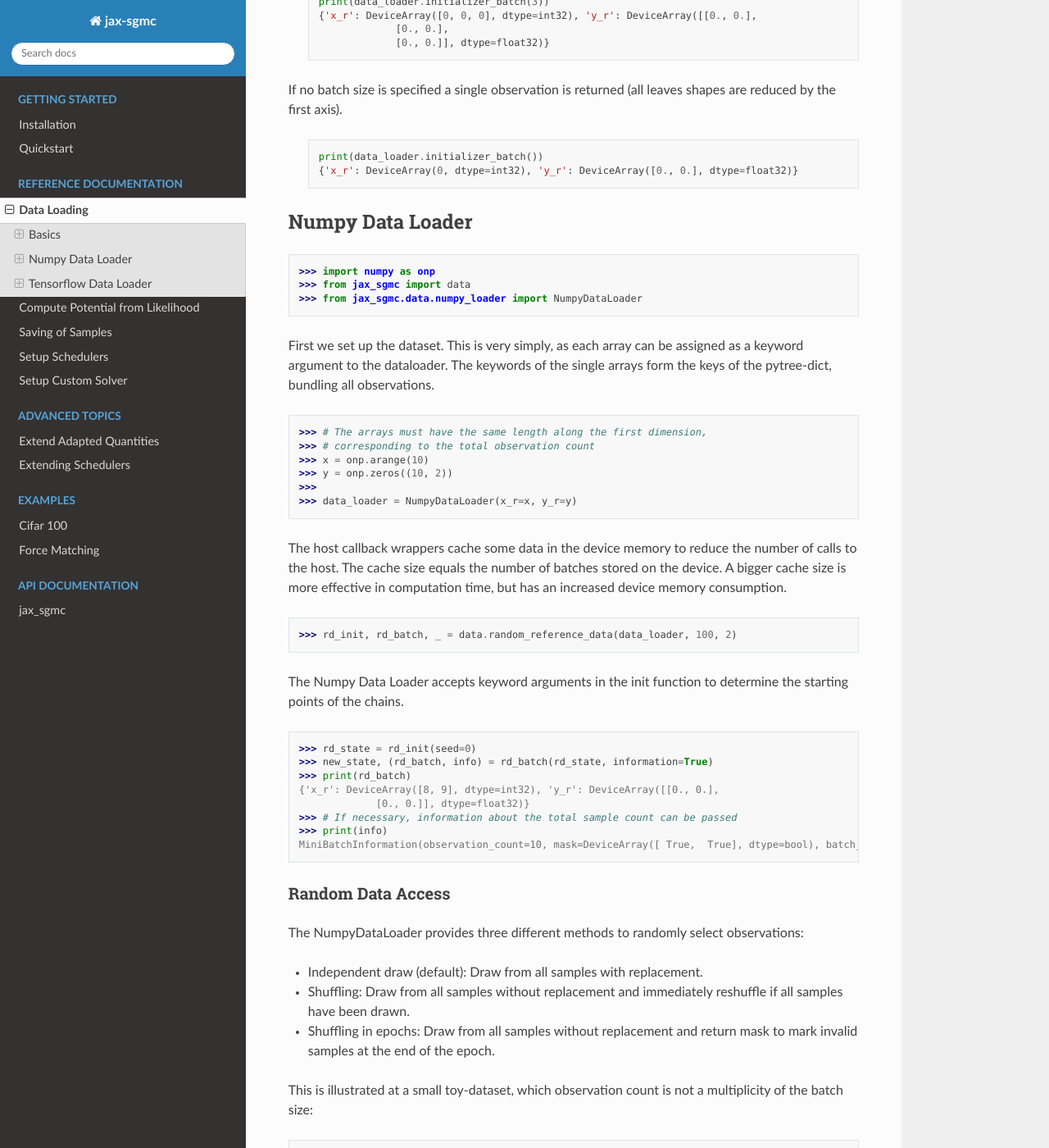
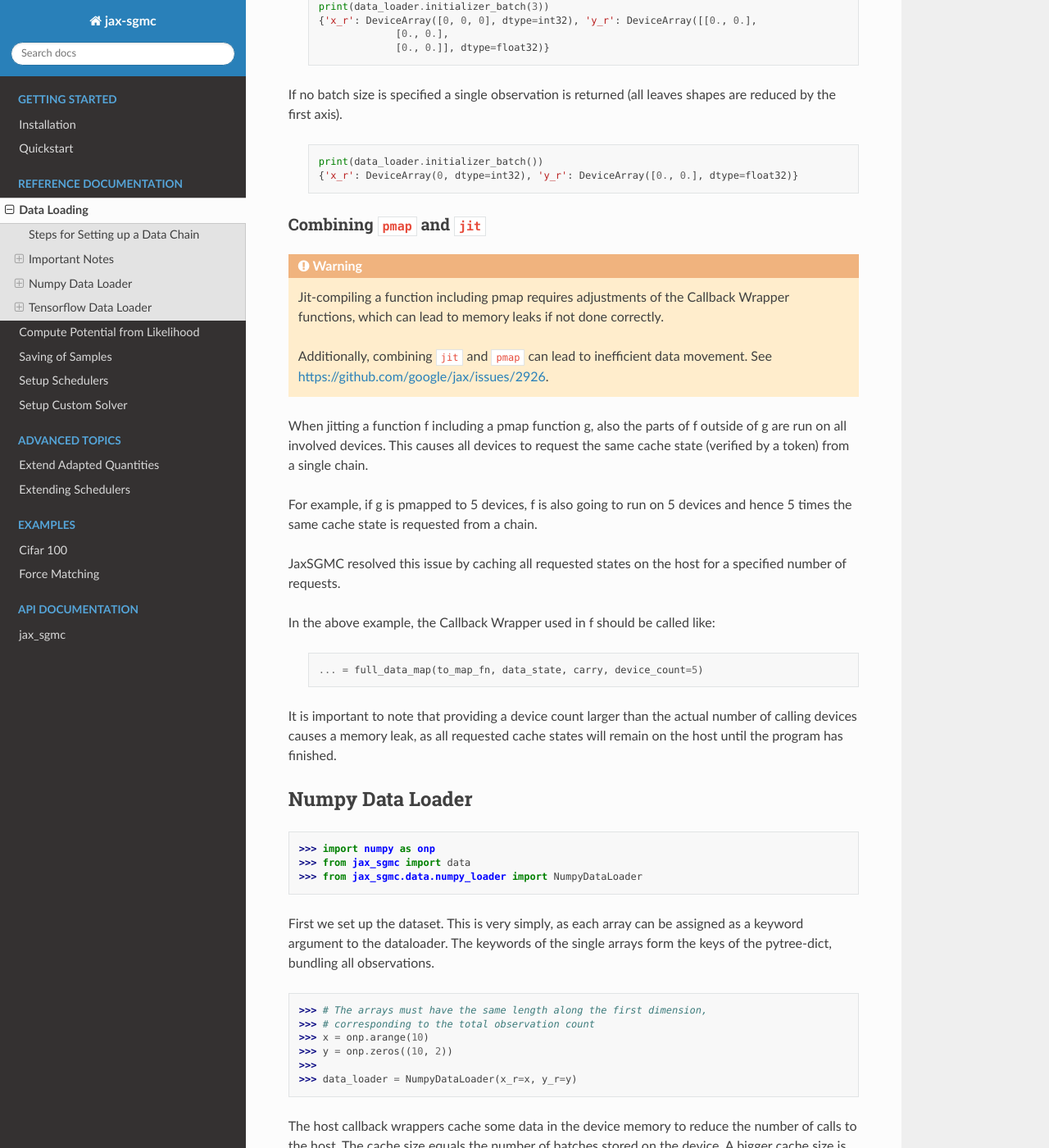
Before and after one commit to tummfm/jax-sgmc, a Sphinx documentation site: the page built from docs/usage/data.rst, in a window 1280 px wide and 1400 px high, scrolled down 918 px. Shown: the whole window at 82% size. Built offline with Sphinx 7.4.7 and the Read the Docs theme 2.0.0, drawn with Linux system fonts in a browser that asks for light colours; some of the changed text lies outside the part shown.

Commit message:
Improved warning

```diff
--- a/docs/usage/data.rst
+++ b/docs/usage/data.rst
@@ -1,11 +1,8 @@
 Data Loading
 =============
 
-Basics
--------
-
 Steps for Setting up a Data Chain
-__________________________________
+---------------------------------
 
 Access of (random) data in **JaxSGMC** consists of two steps:
 
@@ -29,8 +26,11 @@ data access with ``NumpyDataLoader`` and ``TensorflowDataLoader``.
     the last computation. After this, the reference to the Data Loader hs been
     discarded and the Data Loader can be deleted.
 
-Shape and dtype of the Data
-____________________________
+Important Notes
+----------------
+
+Getting shape and dtype of the data
+____________________________________
 
 Some models needs to now the shape and dtype of the reference data. Therefore,
 an all-zero batch can be drawn from every Data Loader.
@@ -49,6 +49,37 @@ shapes are reduced by the first axis).
 
     print(data_loader.initializer_batch())
     {'x_r': DeviceArray(0, dtype=int32), 'y_r': DeviceArray([0., 0.], dtype=float32)}
+
+Combining ``pmap`` and ``jit``
+______________________________
+
+.. warning::
+   Jit-compiling a function including pmap requires adjustments of the Callback
+   Wrapper functions, which can lead to memory leaks if not done correctly.
+
+   Additionally, combining ``jit`` and ``pmap`` can lead to inefficient data
+   movement. See `<https://github.com/google/jax/issues/2926>`_.
+
+When jitting a function f including a pmap function g, also the parts of f
+outside of g are run on all involved devices. This causes all devices to request
+the same cache state (verified by a token) from a single chain.
+
+For example, if g is pmapped to 5 devices, f is also going to run on 5 devices
+and hence 5 times the same cache state is requested from a chain.
+
+JaxSGMC resolved this issue by caching all requested states on the host for a
+specified number of requests.
+
+In the above example, the Callback Wrapper used in f should be called like:
+
+  ::
+
+  ... = full_data_map(to_map_fn, data_state, carry, device_count=5)
+
+
+It is important to note that providing a device count larger than the actual
+number of calling devices causes a memory leak, as all requested cache states
+will remain on the host until the program has finished.
 
 Numpy Data Loader
 ------------------
```
Also changed, not shown: 1 other file.
